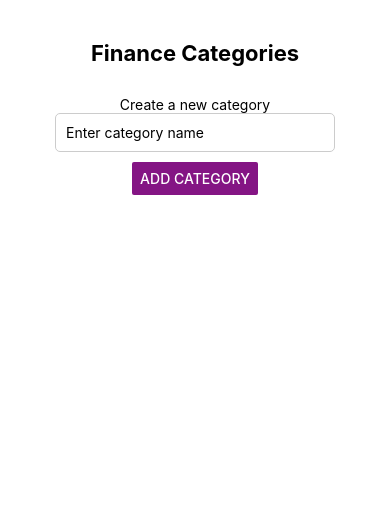
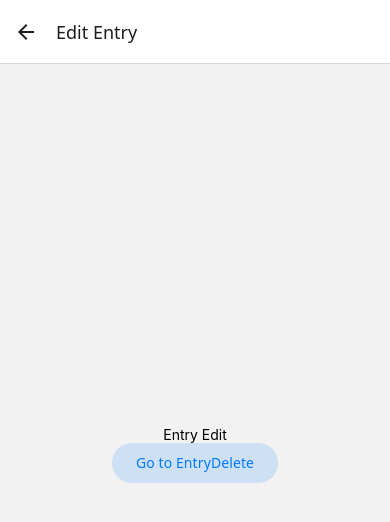
Before and after one commit to kamarini09/finance_manager, a React Native app: screen /EntryEdit in a window 390 px wide. Shown: the top 522 px of the page. Built offline with nearby package versions, Linux system fonts and the light colour scheme; no server answers.

Commit message:
add screens

```diff
--- a/App.tsx
+++ b/App.tsx
@@ -1,37 +1,40 @@
 import { StatusBar } from "expo-status-bar";
 import { StyleSheet, Text, View, SafeAreaView } from "react-native";
-import Category from "./category/Category";
+import EntryList from "./screens/EntryList";
+import EntryEdit from "./screens/EntryEdit";
+import EntryDelete from "./screens/EntryDelete";
 import React from "react";
-import { createStaticNavigation } from "@react-navigation/native";
+import { createStaticNavigation, NavigationContainer } from "@react-navigation/native";
 import { createNativeStackNavigator } from "@react-navigation/native-stack";
 
-function HomeScreen() {
+export type RootStackParamList = {
+  EntryList: undefined;
+  EntryEdit: undefined;
+  EntryDelete: undefined;
+};
+
+const Stack = createNativeStackNavigator<RootStackParamList>();
+
+export default function App() {
   return (
-    <View style={{ flex: 1, alignItems: "center", justifyContent: "center" }}>
-      <Text>Home Screen</Text>
-    </View>
+    <NavigationContainer>
+      <Stack.Navigator initialRouteName="EntryList">
+        <Stack.Screen name="EntryList" component={EntryList} options={{ title: "Entries" }} />
+        <Stack.Screen name="EntryEdit" component={EntryEdit} options={{ title: "Edit Entry" }} />
+        <Stack.Screen name="EntryDelete" component={EntryDelete} options={{ title: "Delete Entry" }} />
+      </Stack.Navigator>
+    </NavigationContainer>
   );
 }
 
-const RootStack = createNativeStackNavigator({
-  screens: {
-    Home: HomeScreen,
-  },
-});
-
-const Navigation = createStaticNavigation(RootStack);
-
-export default function App() {
-  return (
-    <SafeAreaView style={styles.container}>
-      <Text style={styles.title}>Finance Categories</Text>
-      <Category />
-      <StatusBar style="auto" />
-    </SafeAreaView>
-  );
-}
 // export default function App() {
-//   return <Navigation />;
+//   return (
+//     <SafeAreaView style={styles.container}>
+//       <Text style={styles.title}>Finance Categories</Text>
+//       <Category />
+//       <StatusBar style="auto" />
+//     </SafeAreaView>
+//   );
 // }
 
 const styles = StyleSheet.create({
--- a/category/categoryService.ts
+++ b/category/categoryService.ts
@@ -1,4 +1,4 @@
-const API_URL = "http://localhost:3000/categories";
+const API_URL = "http://169.254.218.5:3000/categories";
 
 // fetch all categories
 export const fetchCategories = async () => {
--- /dev/null
+++ b/screens/EntryDelete.tsx
@@ -0,0 +1,23 @@
+import { Text, View } from "react-native";
+import React from "react";
+import { useNavigation } from "@react-navigation/native";
+import { Button } from "@react-navigation/elements";
+import { NativeStackNavigationProp } from "@react-navigation/native-stack";
+
+type RootStackParamList = {
+  EntryList: undefined;
+  EntryEdit: undefined;
+  EntryDelete: undefined;
+};
+
+type EntryDeleteNavigationProp = NativeStackNavigationProp<RootStackParamList, "EntryDelete">;
+
+export default function EntryDelete() {
+  const navigation = useNavigation<EntryDeleteNavigationProp>();
+  return (
+    <View style={{ flex: 1, alignItems: "center", justifyContent: "center" }}>
+      <Text>Entry Delete</Text>
+      <Button onPress={() => navigation.goBack()}>Go Back</Button>
+    </View>
+  );
+}
--- /dev/null
+++ b/screens/EntryEdit.tsx
@@ -0,0 +1,23 @@
+import { Text, View } from "react-native";
+import React from "react";
+import { useNavigation } from "@react-navigation/native";
+import { Button } from "@react-navigation/elements";
+import { NativeStackNavigationProp } from "@react-navigation/native-stack";
+
+type RootStackParamList = {
+  EntryList: undefined;
+  EntryEdit: undefined;
+  EntryDelete: undefined;
+};
+
+type EntryEditNavigationProp = NativeStackNavigationProp<RootStackParamList, "EntryEdit">;
+
+export default function EntryEdit() {
+  const navigation = useNavigation<EntryEditNavigationProp>();
+  return (
+    <View style={{ flex: 1, alignItems: "center", justifyContent: "center" }}>
+      <Text>Entry Edit</Text>
+      <Button onPress={() => navigation.navigate("EntryDelete")}>Go to EntryDelete</Button>
+    </View>
+  );
+}
--- /dev/null
+++ b/screens/EntryList.tsx
@@ -0,0 +1,22 @@
+import { Text, View } from "react-native";
+import React from "react";
+import { useNavigation } from "@react-navigation/native";
+import { Button } from "@react-navigation/elements";
+import { NativeStackNavigationProp } from "@react-navigation/native-stack";
+
+type RootStackParamList = {
+  EntryList: undefined;
+  EntryEdit: undefined;
+};
+
+type EntryListScreenNavigationProp = NativeStackNavigationProp<RootStackParamList, "EntryList">;
+
+export default function EntryList() {
+  const navigation = useNavigation<EntryListScreenNavigationProp>();
+  return (
+    <View style={{ flex: 1, alignItems: "center", justifyContent: "center" }}>
+      <Text>Entry List</Text>
+      <Button onPress={() => navigation.navigate("EntryEdit")}>Go to EntryEdit</Button>
+    </View>
+  );
+}
```
